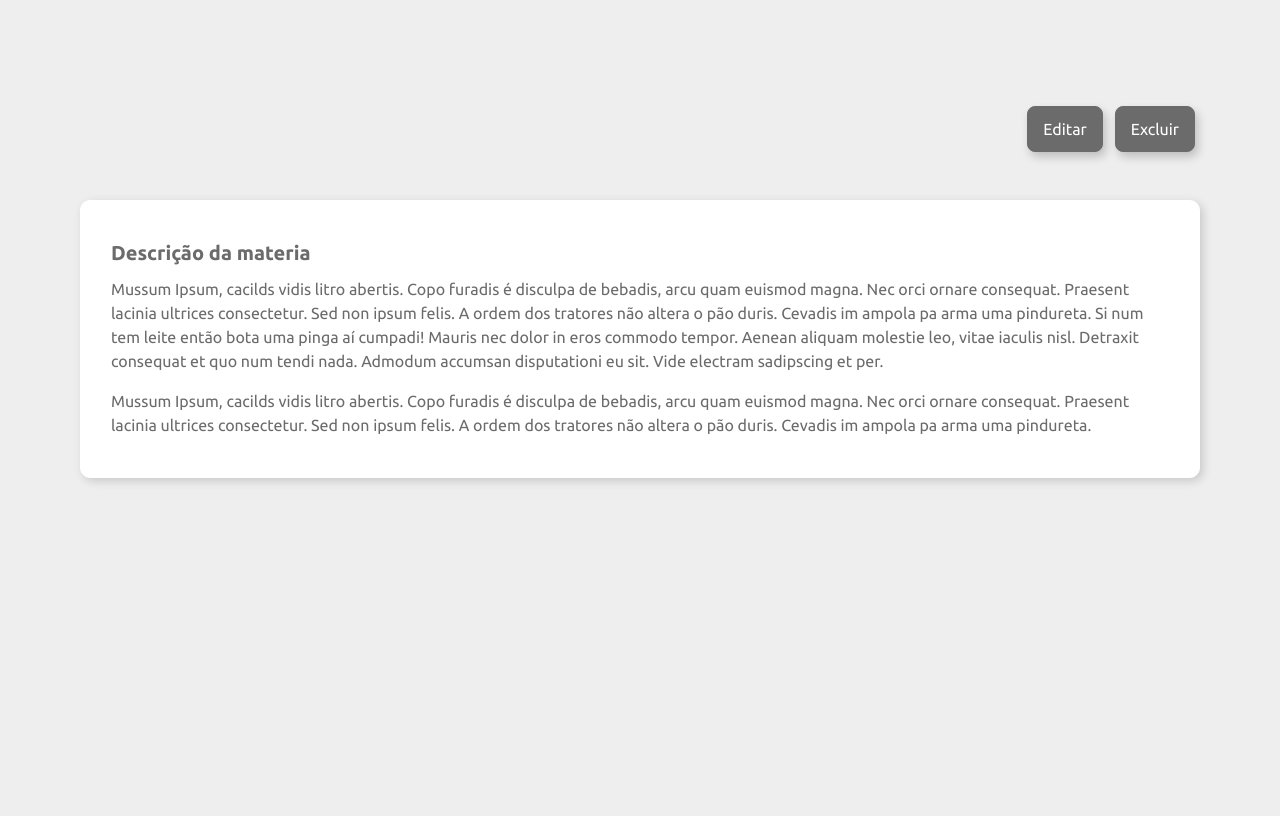
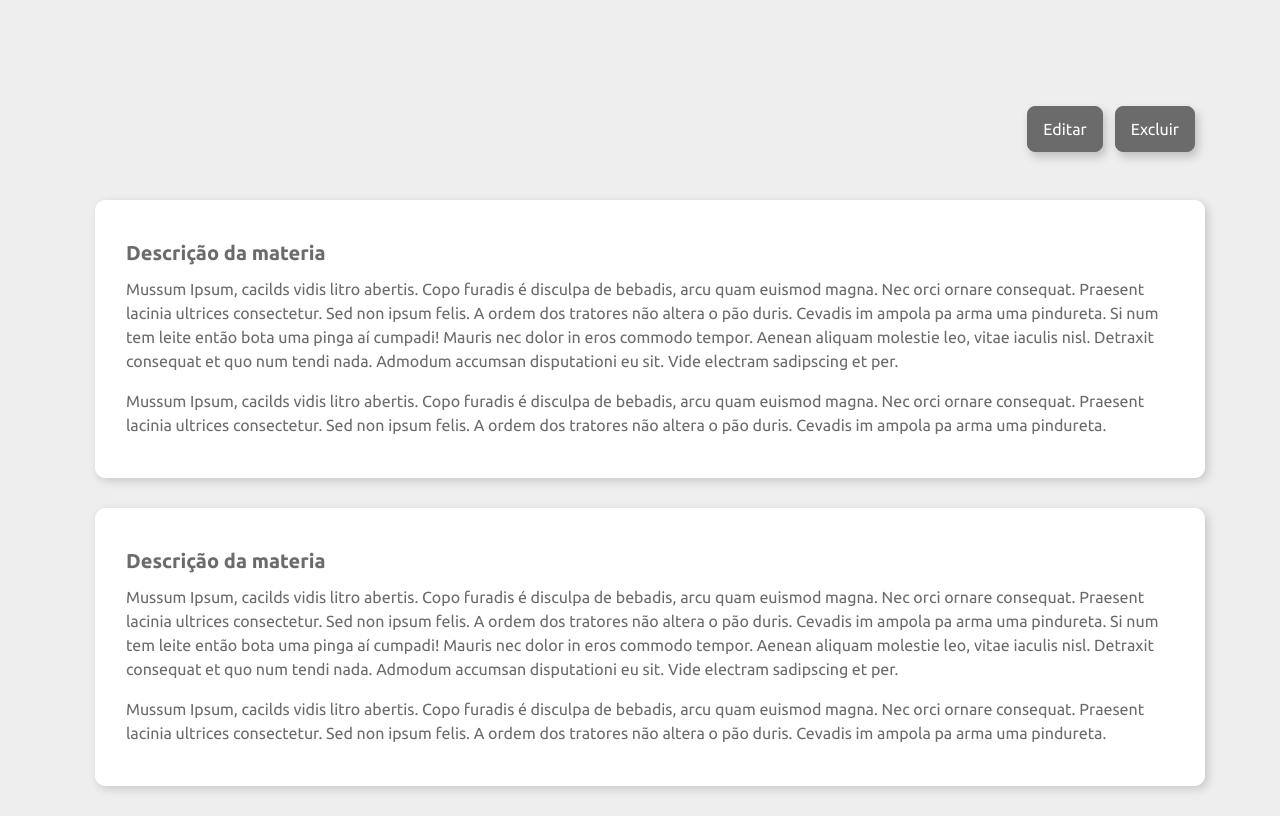
Before and after one commit to caioguedesam/skoolit_engsoft, a Flask app: template skoolit/templates/turmas/detalhes_materia.html in a window 1280 px wide. Shown: the part 190-1006 px from the top of the page. Before the commit the page ends 673 px from the top, so only its background shows below. Run offline with Flask 2, Linux system fonts and the light colour scheme; the template is opened without the code that fills it, so the values that code supplies are empty; some libraries are stand-ins or nearby versions.

Commit message:
Corrigindo um erro na descrição

```diff
--- a/skoolit/templates/turmas/detalhes_materia.html
+++ b/skoolit/templates/turmas/detalhes_materia.html
@@ -30,7 +30,7 @@
 			</div>
 		</div>
 
-	<div class="row align-items-center">
+		<div class="column justify-content-center">
 			<div class="card descricao-materia">
 				<div class="card-body">
 					<h5 id="titulo-descricao" class="card-title"> Descrição da materia</h5>
@@ -39,6 +39,16 @@
 					<p class="card-text">Mussum Ipsum, cacilds vidis litro abertis. Copo furadis é disculpa de bebadis, arcu quam euismod magna. Nec orci ornare consequat. Praesent lacinia ultrices consectetur. Sed non ipsum felis. A ordem dos tratores não altera o pão duris. Cevadis im ampola pa arma uma pindureta.</p>
 				</div>
 			</div>
+
+			<div class="card descricao-materia">
+				<div class="card-body">
+					<h5 id="titulo-descricao" class="card-title"> Descrição da materia</h5>
+					<p class="card-text">Mussum Ipsum, cacilds vidis litro abertis. Copo furadis é disculpa de bebadis, arcu quam euismod magna. Nec orci ornare consequat. Praesent lacinia ultrices consectetur. Sed non ipsum felis. A ordem dos tratores não altera o pão duris. Cevadis im ampola pa arma uma pindureta.
+						Si num tem leite então bota uma pinga aí cumpadi! Mauris nec dolor in eros commodo tempor. Aenean aliquam molestie leo, vitae iaculis nisl. Detraxit consequat et quo num tendi nada. Admodum accumsan disputationi eu sit. Vide electram sadipscing et per.</p>
+					<p class="card-text">Mussum Ipsum, cacilds vidis litro abertis. Copo furadis é disculpa de bebadis, arcu quam euismod magna. Nec orci ornare consequat. Praesent lacinia ultrices consectetur. Sed non ipsum felis. A ordem dos tratores não altera o pão duris. Cevadis im ampola pa arma uma pindureta.</p>
+				</div>
+			</div>
+		</div>
 	</div>
 </div>
 
```
